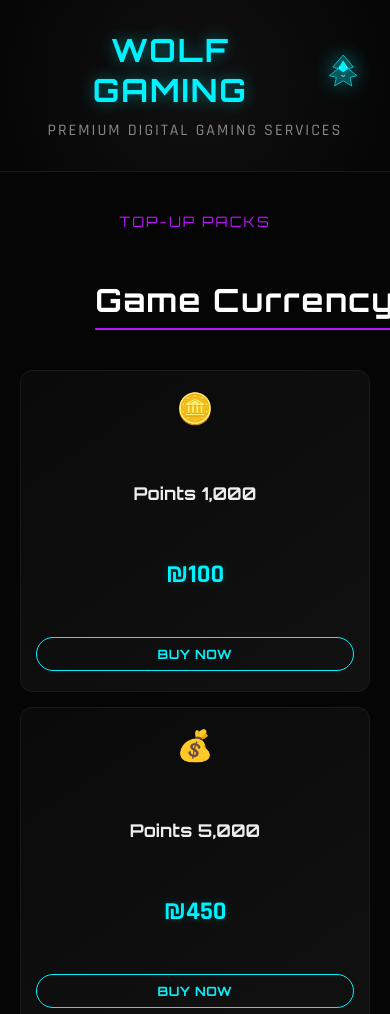
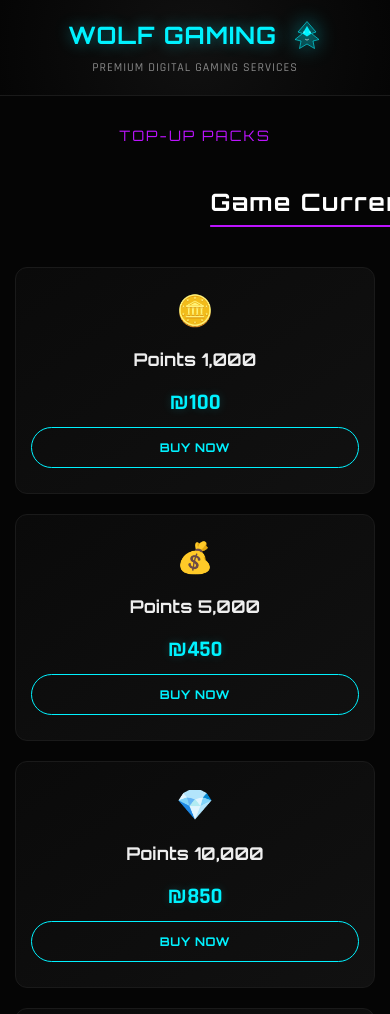
Before and after one commit to WOLFGAMING77/WOLFGAMING, a website: page index.html in a window 390 px wide. Shown: the top 1014 px of the page. Drawn offline with Linux system fonts and the light colour scheme.

Commit message:
fix mobile responsiveness: text overflow, container widths, and grid layout

```diff
--- a/index.html
+++ b/index.html
@@ -14,6 +14,11 @@
             --text: #ffffff;
         }
 
+        * {
+            box-sizing: border-box;
+            word-wrap: break-word;
+        }
+
         body {
             background-color: var(--bg);
             color: var(--text);
@@ -21,6 +26,7 @@
             margin: 0;
             padding: 0;
             overflow-x: hidden;
+            width: 100%;
         }
 
         .orbitron { font-family: 'Orbitron', sans-serif; }
@@ -31,6 +37,7 @@
             text-align: center;
             background: radial-gradient(circle at center, #111 0%, #050505 100%);
             border-bottom: 1px solid #1a1a1a;
+            width: 100%;
         }
 
         .header-content {
@@ -38,6 +45,7 @@
             flex-direction: column;
             align-items: center;
             gap: 10px;
+            max-width: 100%;
         }
 
         .logo-wrapper {
@@ -45,16 +53,19 @@
             align-items: center;
             justify-content: center;
             gap: 15px;
+            max-width: 100%;
+            flex-wrap: wrap;
         }
 
         .wolf-logo {
             width: 40px;
             height: 40px;
             filter: drop-shadow(0 0 10px var(--primary));
+            flex-shrink: 0;
         }
 
         .logo {
-            font-size: 2.5rem;
+            font-size: clamp(1.5rem, 8vw, 2.5rem);
             font-weight: 700;
             color: var(--primary);
             text-shadow: 0 0 15px rgba(0, 242, 255, 0.4);
@@ -65,7 +76,7 @@
 
         .tagline {
             color: #888;
-            font-size: 1rem;
+            font-size: clamp(0.8rem, 4vw, 1rem);
             letter-spacing: 2px;
             text-transform: uppercase;
             font-weight: 500;
@@ -75,11 +86,12 @@
             max-width: 1200px;
             margin: 0 auto;
             padding: 40px 20px;
+            width: 100%;
         }
 
         h2.section-title {
             text-align: center;
-            font-size: 2rem;
+            font-size: clamp(1.5rem, 6vw, 2rem);
             margin-bottom: 40px;
             color: var(--text);
             border-bottom: 2px solid var(--secondary);
@@ -89,6 +101,7 @@
             left: 50%;
             transform: translateX(-50%);
             letter-spacing: 1.5px;
+            max-width: 90%;
         }
 
         /* Grid Layout */
@@ -97,6 +110,7 @@
             grid-template-columns: repeat(4, 1fr);
             gap: 15px;
             margin-bottom: 50px;
+            width: 100%;
         }
 
         /* Luxury Card Styling */
@@ -113,6 +127,7 @@
             flex-direction: column;
             justify-content: space-between;
             min-height: 280px;
+            width: 100%;
         }
 
         .card:hover {
@@ -321,15 +336,30 @@
 
         @media (max-width: 1024px) {
             .grid { grid-template-columns: repeat(2, 1fr); }
+            .features { grid-template-columns: repeat(2, 1fr); }
         }
 
         @media (max-width: 768px) {
-            .logo { font-size: 2rem; letter-spacing: 2px; }
-            .wolf-logo { width: 35px; height: 35px; }
-            .footer-links { flex-direction: column; gap: 20px; }
-            .section-title { font-size: 1.8rem; }
-            .header-content { padding: 0 10px; }
-            .grid { grid-template-columns: 1fr; }
+            header { padding: 20px 15px; }
+            .container { padding: 30px 15px; }
+            .logo { font-size: 1.8rem; letter-spacing: 2px; }
+            .wolf-logo { width: 30px; height: 30px; }
+            .footer-links { flex-direction: column; gap: 15px; align-items: center; }
+            .section-title { font-size: 1.5rem; margin-bottom: 30px; }
+            .grid { grid-template-columns: 1fr; gap: 20px; }
+            .features { grid-template-columns: 1fr; padding: 40px 20px; }
+            .custom-load { padding: 25px 20px; margin-bottom: 50px; }
+            footer { padding: 60px 15px; }
+            .payment-methods { gap: 15px; }
+            .payment-methods img { height: 25px; }
+        }
+
+        @media (max-width: 480px) {
+            .logo { font-size: 1.5rem; letter-spacing: 1px; }
+            .tagline { font-size: 0.75rem; letter-spacing: 1px; }
+            .card { min-height: auto; padding: 25px 15px; }
+            .price { font-size: 1.4rem; }
+            .btn { padding: 12px; font-size: 0.75rem; }
         }
     </style>
 </head>
```
